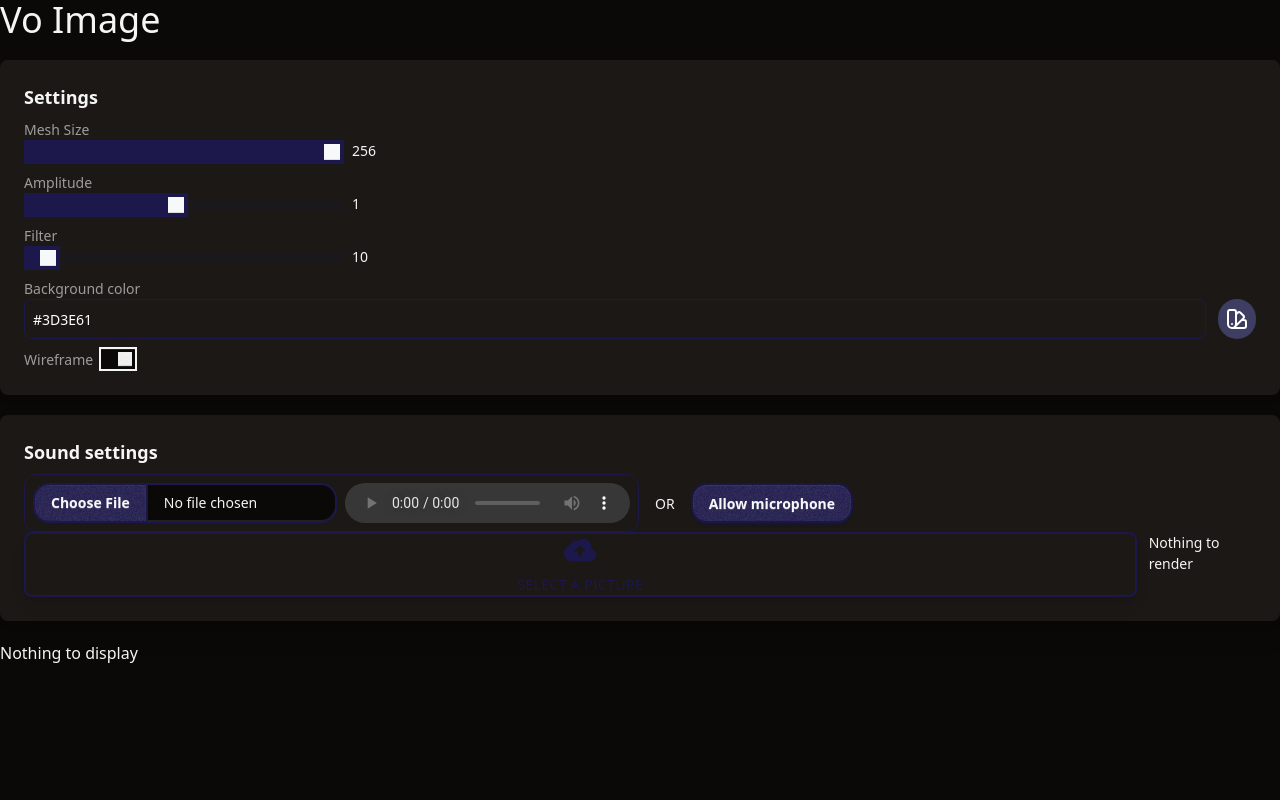
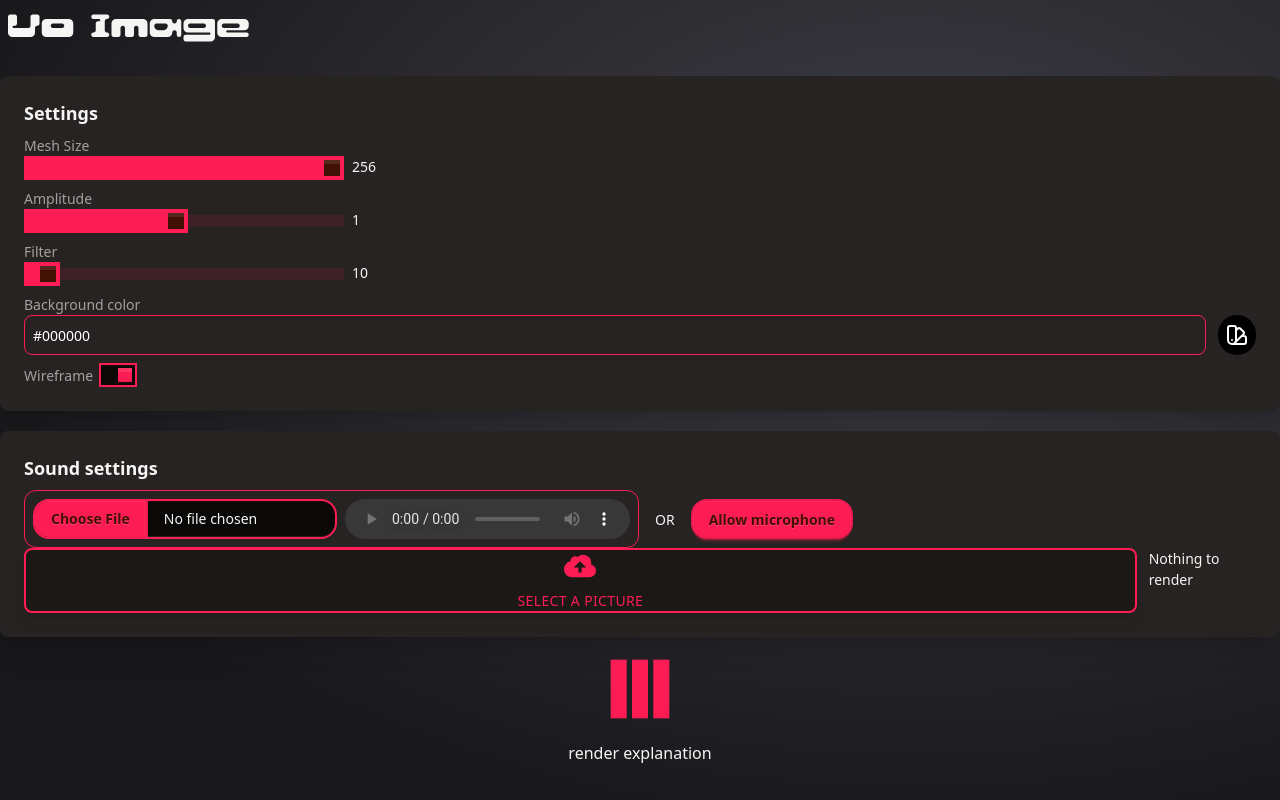
Before and after one commit to guillaume-gomez/symphony-of-images, a React (Vite) app: page / in a window 1280 px wide. Built offline with nearby package versions, Linux system fonts and the light colour scheme.

Commit message:
update design

```diff
--- a/src/App.tsx
+++ b/src/App.tsx
@@ -15,7 +15,7 @@ function App() {
   const [filter, setFilter] = useState<number>(10.0);
   const [meshSize, setMeshSize] = useState<number>(256);
   const [wireframe, setWireframe] = useState<boolean>(true);
-  const [background, setBackground] = useState<string>("#3D3E61");
+  const [background, setBackground] = useState<string>("#000000");
   const konami = useKonamiCode();
 
 
@@ -24,8 +24,9 @@ function App() {
   }
 
   return (
+    <div className="animate-gradient bg-[length:200%_200%] min-h-screen h-full bg-radial-[at_50%_50%] from-zinc-700 to-zinc-900 to-55%">
       <div className="container m-auto flex flex-col gap-5">
-      <h1 className="text-4xl">{konami ? "KONAMI" : "Vo Image"}</h1>
+        <h1 className="p-2 text-4xl font-title">{konami ? "KONAMI" : "Vo Image"}</h1>
         <Card title="Settings">
           <Range
               label="Mesh Size"
@@ -61,7 +62,7 @@ function App() {
             <div className="form-control">
               <label className="label cursor-pointer">
                 <span className="label-text">Wireframe</span>
-              <input type="checkbox" className="toggle" checked={wireframe} onChange={() => setWireframe(!wireframe)} />
+                <input type="checkbox" className="toggle toggle-primary" checked={wireframe} onChange={() => setWireframe(!wireframe)} />
               </label>
             </div>
         </Card>
@@ -82,7 +83,10 @@ function App() {
             </Card>
             {
               !imageBase64 ?
-              <p>Nothing to display</p> :
+                <div className="flex flex-col gap-5 items-center">
+                  <span className="loading loading-bars w-16 text-primary"></span>
+                  <span>render explanation</span>
+                </div> :
                 <ThreeJSRendering
                   backgroundColor={background}
                   imageTexture={imageBase64}
@@ -95,6 +99,7 @@ function App() {
           </div>
         </AppContextProvider>
       </div>
+    </div>
   )
 }
 
--- a/src/Components/Card.tsx
+++ b/src/Components/Card.tsx
@@ -7,7 +7,7 @@ interface Card {
 
 function Card({children, title}) {
 	return (
-    <div className="card bg-base-200 shadow-xl">
+    <div className="card bg-base-300 shadow-xl">
         <div className="card-body">
             <h2 className="card-title">{title}</h2>
             {children}
--- a/src/index.css
+++ b/src/index.css
@@ -39,10 +39,10 @@
   --color-base-200: oklch(21% 0.006 56.043);
   --color-base-300: oklch(26% 0.007 34.298);
   --color-base-content: oklch(97% 0.001 106.424);
-  --color-primary: oklch(25% 0.09 281.288);
-  --color-primary-content: oklch(98% 0.002 247.839);
-  --color-secondary: oklch(64% 0.246 16.439);
-  --color-secondary-content: oklch(26% 0.079 36.259);
+  --color-primary: oklch(64% 0.246 16.439);
+  --color-primary-content: oklch(26% 0.079 36.259);
+  --color-secondary: oklch(25% 0.09 281.288);
+  --color-secondary-content: oklch(98% 0.002 247.839);
   --color-accent: oklch(54% 0.245 262.881);
   --color-accent-content: oklch(97% 0.014 254.604);
   --color-neutral: oklch(14% 0.004 49.25);
@@ -62,5 +62,5 @@
   --size-field: 0.25rem;
   --border: 2px;
   --depth: 1;
-  --noise: 1;
+  --noise: 0;
 }
```
Lines whose indentation alone changed are shown as unchanged.
